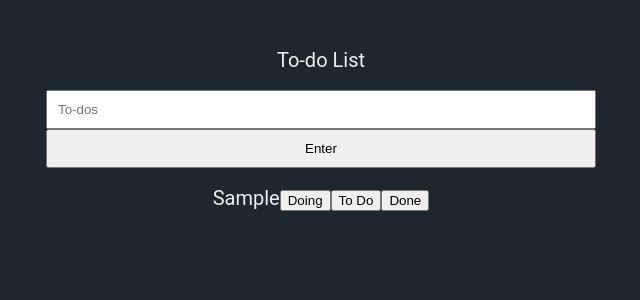
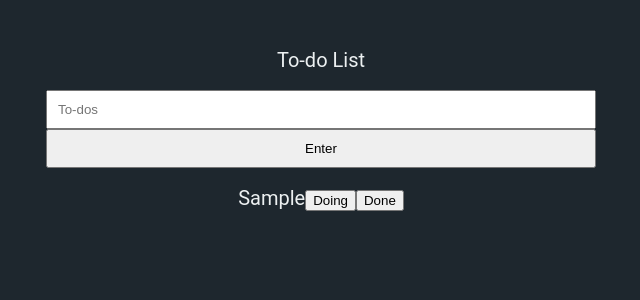
Before and after one commit to ZERO2ONE23581/ReactMaster-Animations, a React (Create React App) app: page / in a window 1280 px wide. Both pictures are taken after typing "Sample" into the empty fields and a click on the input "Enter". Shown: the top 300 px of the page, without its empty margins (319-959 px from the left). Built offline with nearby package versions, Linux system fonts and the light colour scheme.

Commit message:
categories

```diff
--- a/package.json
+++ b/package.json
@@ -26,7 +26,7 @@
     "web-vitals": "^2.1.0"
   },
   "scripts": {
-    "start": "react-scripts start",
+    "dev": "react-scripts start",
     "build": "react-scripts build",
     "test": "react-scripts test",
     "eject": "react-scripts eject"
--- a/src/components/ToDo.tsx
+++ b/src/components/ToDo.tsx
@@ -1,12 +1,30 @@
-import { ITodo } from "../atoms";
+import React from "react";
+import { useRecoilState } from "recoil";
+import { ITodo, toDoState } from "../atoms";
 
-function ToDo({ text }: ITodo) {
+function ToDo({ text, category, id }: ITodo) {
+  const setToDos = useRecoilState(toDoState);
+  const onClick = (event: React.MouseEvent<HTMLButtonElement>) => {
+    const { name } = event.currentTarget;
+  };
   return (
     <li>
       <span>{text}</span>
-      <button>Doing</button>
-      <button>To Do</button>
-      <button>Done</button>
+      {category !== "DOING" && (
+        <button name="DOING" onClick={onClick}>
+          Doing
+        </button>
+      )}
+      {category !== "TO_DO" && (
+        <button name="TO_DO" onClick={onClick}>
+          To Do
+        </button>
+      )}
+      {category !== "DONE" && (
+        <button name="DONE" onClick={onClick}>
+          Done
+        </button>
+      )}
     </li>
   );
 }
```
